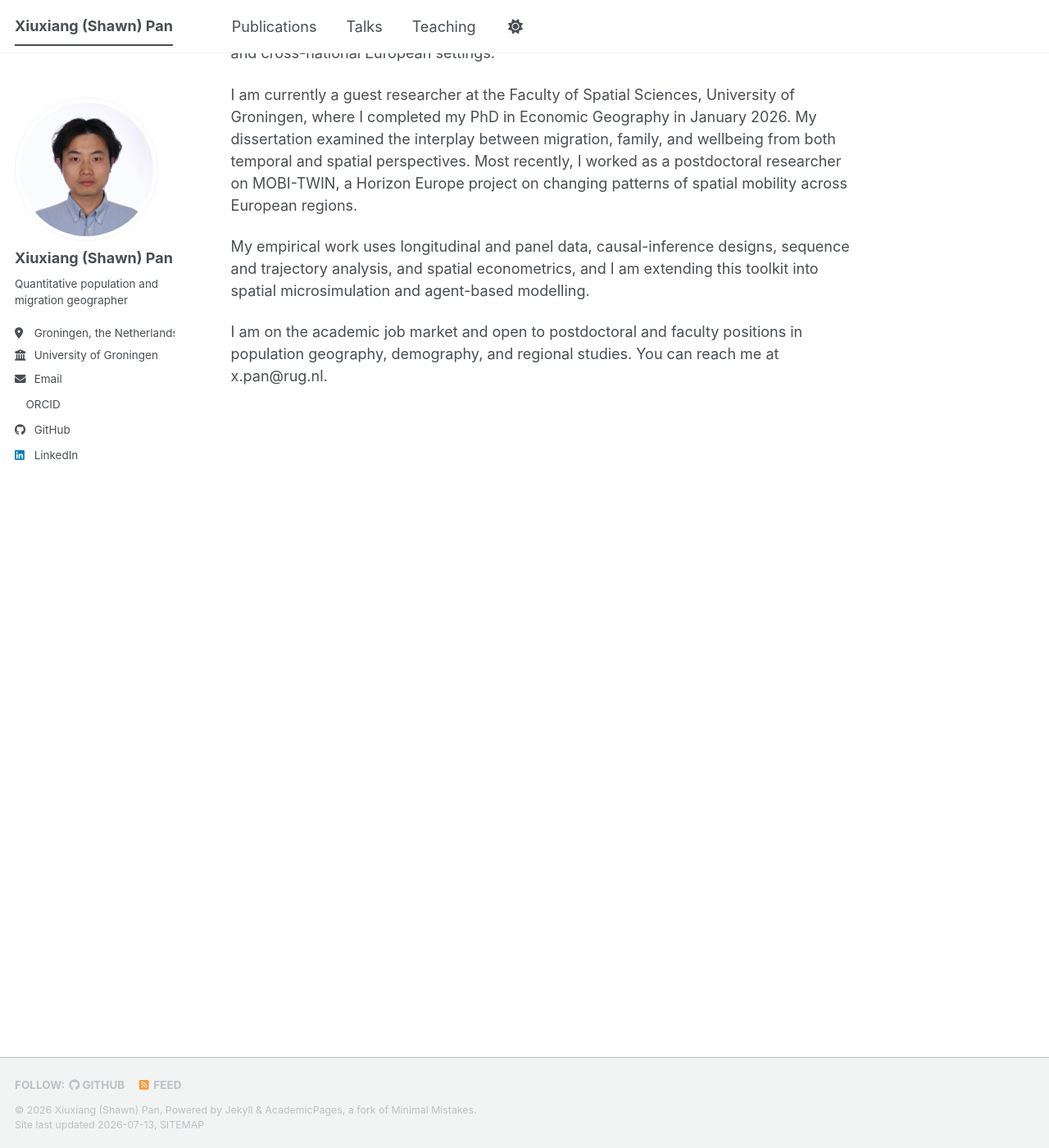
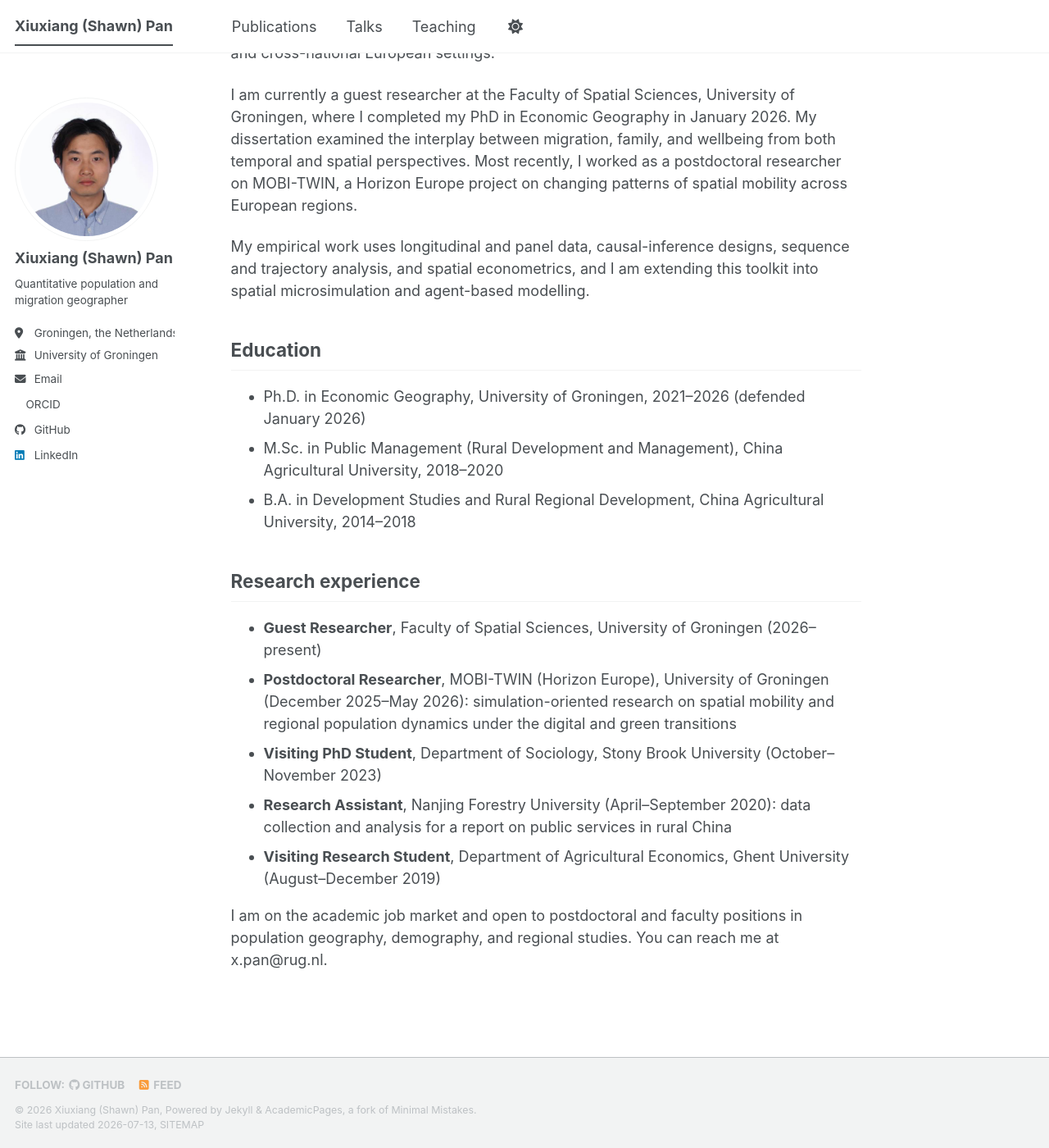
Before and after one commit to PShawn00/pshawn00.github.io, a Jekyll site: the page built from _pages/about.md, in a window 1280 px wide and 1400 px high, scrolled down 173 px. Shown: the whole window at 82% size. Built offline with Jekyll 4.4.1, drawn with Linux system fonts in a browser that asks for light colours; a style sheet for code colours, icons or effects is not loaded.

Commit message:
Add education and research experience to homepage, shrink list item titles

```diff
--- a/_pages/about.md
+++ b/_pages/about.md
@@ -13,4 +13,18 @@ I am currently a guest researcher at the Faculty of Spatial Sciences, University
 
 My empirical work uses longitudinal and panel data, causal-inference designs, sequence and trajectory analysis, and spatial econometrics, and I am extending this toolkit into spatial microsimulation and agent-based modelling.
 
+## Education
+
+- Ph.D. in Economic Geography, University of Groningen, 2021–2026 (defended January 2026)
+- M.Sc. in Public Management (Rural Development and Management), China Agricultural University, 2018–2020
+- B.A. in Development Studies and Rural Regional Development, China Agricultural University, 2014–2018
+
+## Research experience
+
+- **Guest Researcher**, Faculty of Spatial Sciences, University of Groningen (2026–present)
+- **Postdoctoral Researcher**, MOBI-TWIN (Horizon Europe), University of Groningen (December 2025–May 2026): simulation-oriented research on spatial mobility and regional population dynamics under the digital and green transitions
+- **Visiting PhD Student**, Department of Sociology, Stony Brook University (October–November 2023)
+- **Research Assistant**, Nanjing Forestry University (April–September 2020): data collection and analysis for a report on public services in rural China
+- **Visiting Research Student**, Department of Agricultural Economics, Ghent University (August–December 2019)
+
 I am on the academic job market and open to postdoctoral and faculty positions in population geography, demography, and regional studies. You can reach me at x.pan@rug.nl.
--- a/_sass/layout/_archive.scss
+++ b/_sass/layout/_archive.scss
@@ -42,6 +42,7 @@
 .archive__item-title {
   margin-bottom: 0.25em;
   font-family: $sans-serif-narrow;
+  font-size: 1.15em;
 
   a + a {
     opacity: 0.5;
```
